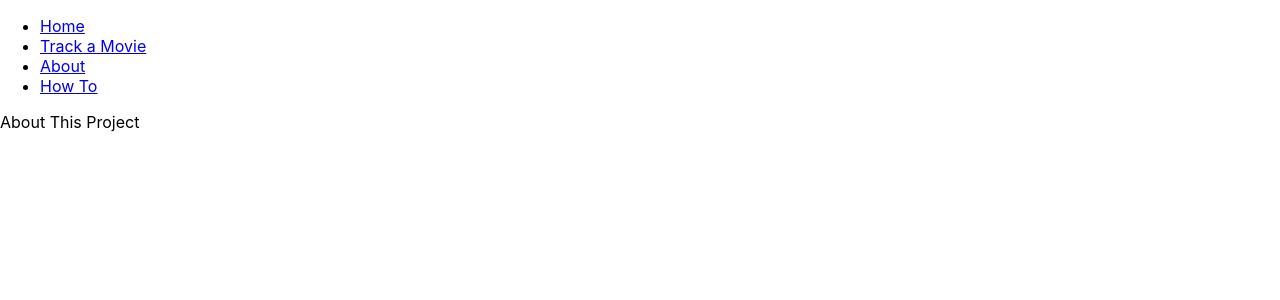
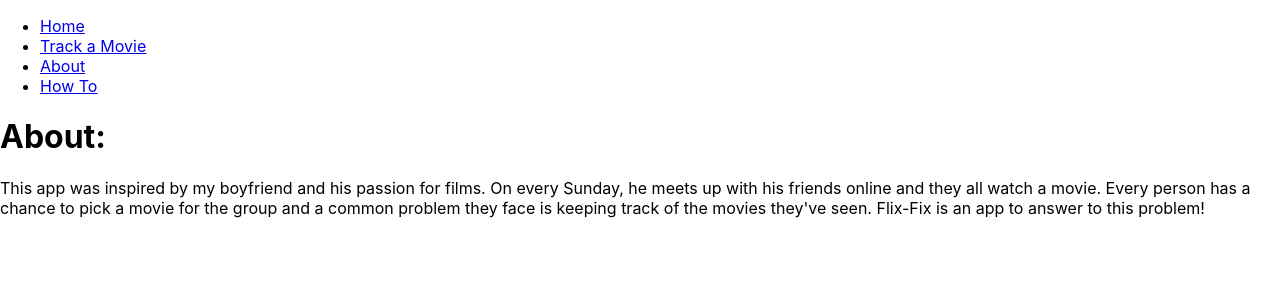
Before and after one commit to mguachun/flix-fix-client, a React (Create React App) app: page /about in a window 1280 px wide. Shown: the top 300 px of the page. Built offline with nearby package versions, Linux system fonts and the light colour scheme.

Commit message:
about summary

```diff
--- a/src/containers/About.js
+++ b/src/containers/About.js
@@ -3,7 +3,19 @@ import React from "react";
 
 const About = () => {
     return (
-      <div>About This Project</div>
+      <div>
+        <h1>About:</h1>
+        <p>This app was inspired by my boyfriend and his passion for films. On every
+          Sunday, he meets up with his friends online and they all watch a movie. Every
+          person has a chance to pick a movie for the group and a common problem they face
+          is keeping track of the movies they've seen. Flix-Fix is an app to answer to this
+          problem!
+
+
+
+
+        </p>
+        </div>
 
 
 
```
